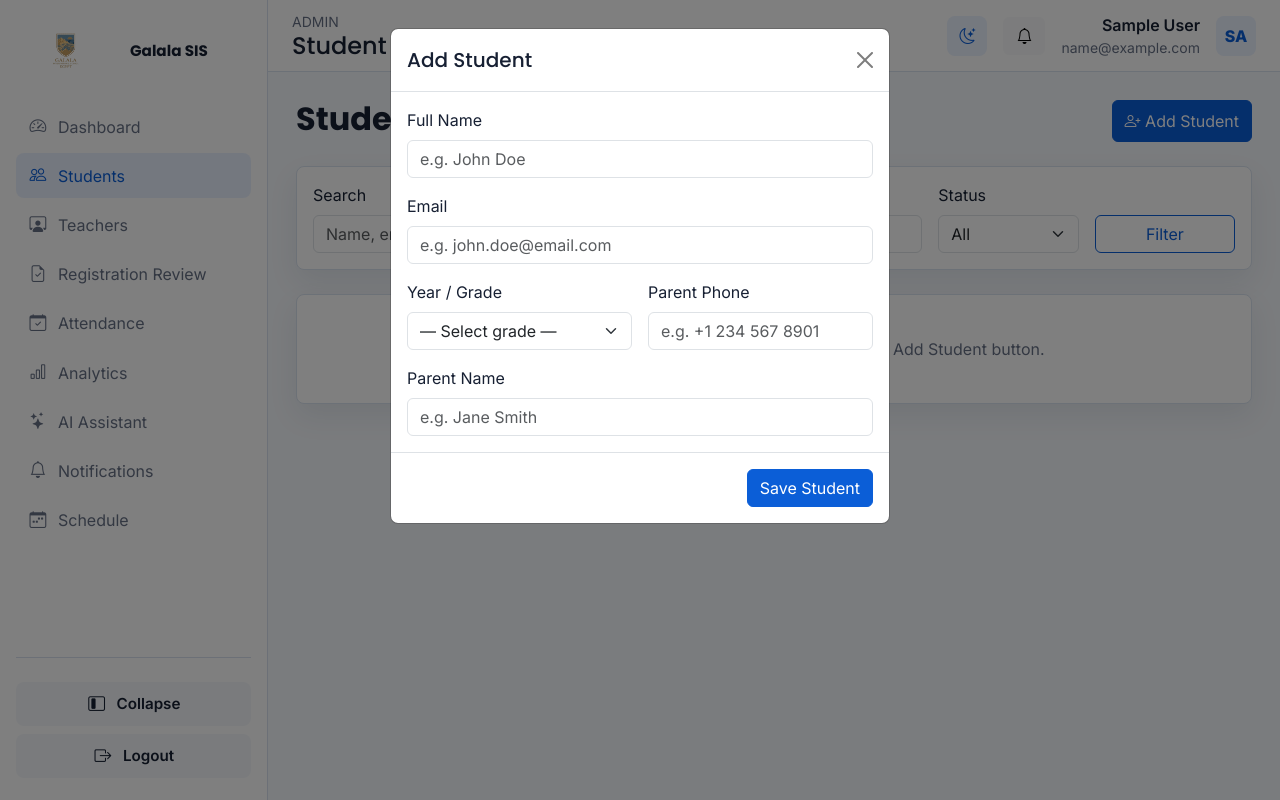
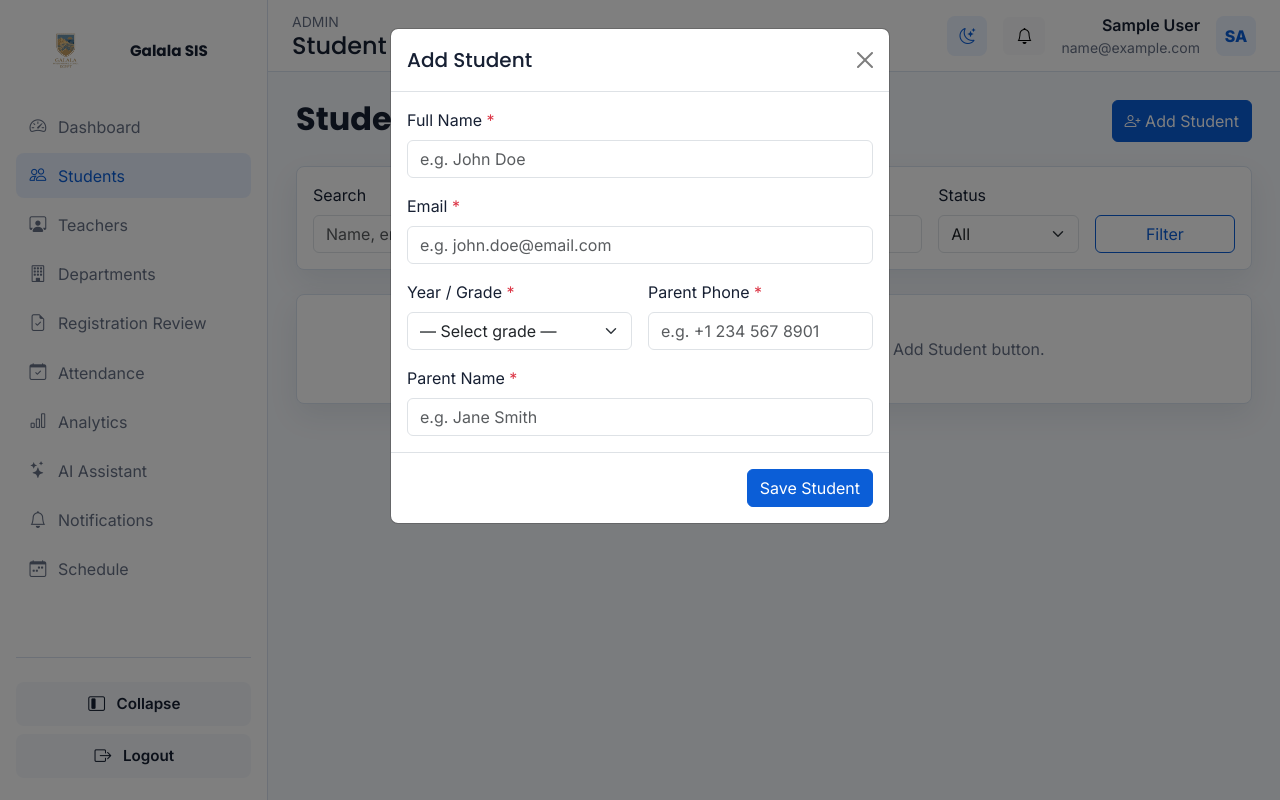
Before and after one commit to Kevoharvey/School-Information-System, a Flask app: template templates/students.html in a window 1280 px wide, after a click on "Add Student". Run offline with Flask 3, Linux system fonts and the light colour scheme; the template is opened without the code that fills it, so the values that code supplies are empty; the visitor is signed in with stand-in values (Sample User, id 1); parts of the project's set-up code (start-up, migrations or seed data) failed here and were passed over.

Commit message:
feat: add department management page and update forms with required field indicators

```diff
--- a/app.py
+++ b/app.py
@@ -1062,6 +1062,36 @@ def teachers():
     return render_template("academic.html", teachers=rows, departments=departments, subjects=subjects, dept_filter=dept_filter, status_filter=status_filter)
 
 
+@app.route("/departments")
+@teacher_or_admin_required
+def departments():
+    dept_filter = request.args.get("dept", "").strip()
+    if dept_filter:
+        rows = query("SELECT Dept_ID, Dept_Name FROM Department WHERE Dept_Name LIKE %s ORDER BY Dept_Name", (f"%{dept_filter}%",))
+    else:
+        rows = query("SELECT Dept_ID, Dept_Name FROM Department ORDER BY Dept_Name") or []
+    dept_count = len(rows)
+    subject_count = query("SELECT COUNT(*) AS c FROM Subject", fetchone=True)["c"] or 0
+    teacher_count = query("SELECT COUNT(*) AS c FROM Employee", fetchone=True)["c"] or 0
+    return render_template("departments.html", departments=rows, dept_count=dept_count, subject_count=subject_count, teacher_count=teacher_count, dept_filter=dept_filter)
+
+
+@app.route("/departments/add", methods=["POST"])
+@admin_required
+def add_department():
+    dept_name = request.form.get("dept_name", "").strip()
+    if not dept_name:
+        flash("Department name is required.", "danger")
+        return redirect(url_for("departments"))
+    existing = query("SELECT Dept_ID FROM Department WHERE Dept_Name=%s", (dept_name,), fetchone=True)
+    if existing:
+        flash("Department already exists.", "warning")
+        return redirect(url_for("departments"))
+    execute("INSERT INTO Department (Dept_Name) VALUES (%s)", (dept_name,))
+    flash(f"Department '{dept_name}' added successfully.", "success")
+    return redirect(url_for("departments"))
+
+
 @app.route("/teachers/add", methods=["POST"])
 @admin_required
 def add_teacher():
--- a/templates/sidebar.html
+++ b/templates/sidebar.html
@@ -15,6 +15,7 @@
     {% endif %}
     {% if user_role in ['teacher', 'admin'] %}
     <a class="nav-link {{ 'active' if active_page == 'teachers' else '' }}" href="{{ url_for('teachers') }}" title="Teachers"><i class="bi bi-person-workspace"></i><span class="sidebar-label">Teachers</span></a>
+    <a class="nav-link {{ 'active' if active_page == 'departments' else '' }}" href="{{ url_for('departments') }}" title="Departments"><i class="bi bi-building"></i><span class="sidebar-label">Departments</span></a>
     {% endif %}
     {% if user_role == 'admin' %}
     <a class="nav-link {{ 'active' if active_page == 'registration_review' else '' }}" href="{{ url_for('registration_review') }}" title="Registration Review"><i class="bi bi-file-earmark-check"></i><span class="sidebar-label">Registration Review</span></a>
--- a/templates/students.html
+++ b/templates/students.html
@@ -69,10 +69,10 @@
     <form class="modal-content" method="post" action="{{ url_for('add_student') }}">
       <div class="modal-header"><h5 class="modal-title">Add Student</h5><button class="btn-close" data-bs-dismiss="modal" type="button"></button></div>
       <div class="modal-body row g-3">
-        <div class="col-12"><label class="form-label">Full Name</label><input class="form-control" name="full_name" placeholder="e.g. John Doe" required></div>
-        <div class="col-12"><label class="form-label">Email</label><input class="form-control" name="email" type="email" placeholder="e.g. john.doe@email.com" required></div>
+        <div class="col-12"><label class="form-label">Full Name <span class="text-danger">*</span></label><input class="form-control" name="full_name" placeholder="e.g. John Doe" required></div>
+        <div class="col-12"><label class="form-label">Email <span class="text-danger">*</span></label><input class="form-control" name="email" type="email" placeholder="e.g. john.doe@email.com" required></div>
         <div class="col-md-6">
-          <label class="form-label">Year / Grade</label>
+          <label class="form-label">Year / Grade <span class="text-danger">*</span></label>
           <select class="form-select" name="level" required>
             <option value="">— Select grade —</option>
             <option value="KG 1">KG 1</option>
@@ -91,8 +91,8 @@
             <option value="Grade 12">Grade 12</option>
           </select>
         </div>
-        <div class="col-md-6"><label class="form-label">Parent Phone</label><input class="form-control" name="parent_phone" placeholder="e.g. +1 234 567 8901" required></div>
-        <div class="col-12"><label class="form-label">Parent Name</label><input class="form-control" name="parent_name" placeholder="e.g. Jane Smith" required></div>
+        <div class="col-md-6"><label class="form-label">Parent Phone <span class="text-danger">*</span></label><input class="form-control" name="parent_phone" placeholder="e.g. +1 234 567 8901" required></div>
+        <div class="col-12"><label class="form-label">Parent Name <span class="text-danger">*</span></label><input class="form-control" name="parent_name" placeholder="e.g. Jane Smith" required></div>
       </div>
       <div class="modal-footer"><button class="btn btn-primary" type="submit">Save Student</button></div>
     </form>
@@ -107,7 +107,7 @@
     <form class="modal-content" method="post" action="{{ url_for('edit_student', student_id=s.Student_ID) }}">
       <div class="modal-header"><h5 class="modal-title">Edit Student</h5><button class="btn-close" data-bs-dismiss="modal" type="button"></button></div>
       <div class="modal-body row g-3">
-        <div class="col-12"><label class="form-label">Full Name</label><input class="form-control" name="full_name" value="{{ s.Fname }} {{ s.Lname }}" required></div>
+        <div class="col-12"><label class="form-label">Full Name <span class="text-danger">*</span></label><input class="form-control" name="full_name" value="{{ s.Fname }} {{ s.Lname }}" required></div>
         <div class="col-12"><label class="form-label">Email</label><input class="form-control" name="email" type="email" value="{{ s.Student_Email or '' }}"></div>
         <div class="col-md-6">
           <label class="form-label">Grade</label>
@@ -149,7 +149,7 @@
       </div>
       <div class="modal-body">
         <p class="text-muted-soft mb-3">Select the subject you want to remove this student from. Only subjects you teach are listed.</p>
-        <label class="form-label">Subject</label>
+        <label class="form-label">Subject <span class="text-danger">*</span></label>
         <select class="form-select" name="subject_id" required>
           <option value="">— Select a subject —</option>
           {% for sub in subjects %}
@@ -207,7 +207,7 @@
         <h6 class="fw-semibold mb-2">Enroll in a Subject</h6>
         <form method="post" action="{{ url_for('enroll_subject', student_id=s.Student_ID) }}" class="row g-2 align-items-end">
           <div class="col-md-6">
-            <label class="form-label small">Subject</label>
+            <label class="form-label small">Subject <span class="text-danger">*</span></label>
             <select class="form-select form-select-sm" name="subject_id" required>
               <option value="">— Pick a subject —</option>
               {% for sub in all_subjects %}
```
Also changed, not shown: templates/academic.html (+4 -4 lines), templates/departments.html (added, +67 -0 lines).
